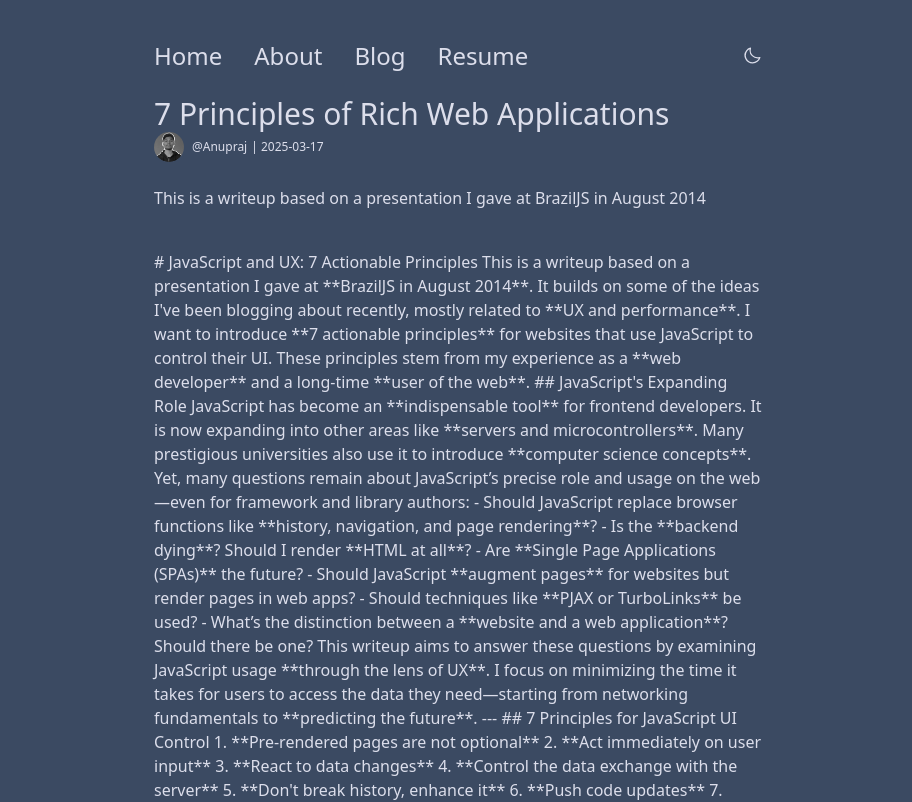
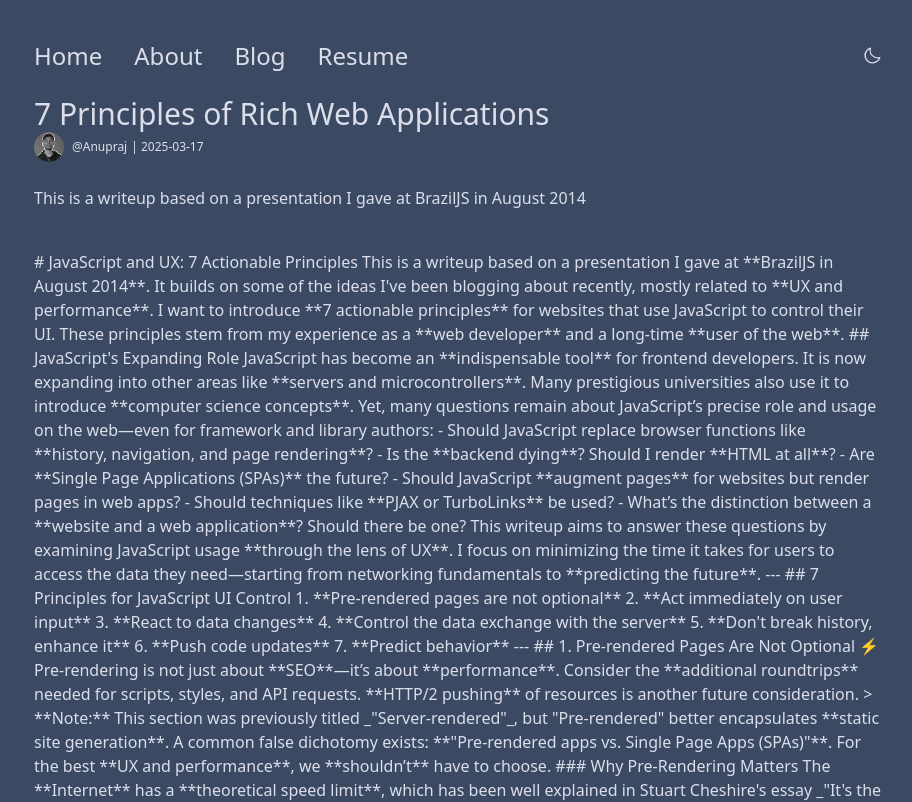
Before and after one commit to anuprajvarma/portfolio, a Next.js app: page /blog/7-Principles-of-Rich-Web-Applications in a window 1280 px wide. Shown: the top 802 px of the page, without its empty margins (182-1094 px from the left). Built offline with nearby package versions, Linux system fonts and the light colour scheme.

Commit message:
style: change width of app

```diff
--- a/app/about/page.tsx
+++ b/app/about/page.tsx
@@ -4,7 +4,7 @@ import ProjectCard from "@/components/ProjectCard";
 export default function About() {
   return (
     <div className="w-full">
-      <div className="sm:w-[40rem] w-full m-auto">
+      <div className="sm:w-[55rem] w-full m-auto">
         <div className="m-auto p-4 py-6 flex flex-col text-sm gap-2 sm:text-start text-center">
           <p className="text-3xl font-medium text-start">About</p>
           <div className="flex sm:flex-row flex-col-reverse justify-between gap-2 w-full">
--- a/app/blog/[slug]/page.tsx
+++ b/app/blog/[slug]/page.tsx
@@ -21,7 +21,7 @@ export default async function Blog({ params }: BlogPageProps) {
 
   return (
     <div className="w-full">
-      <div className="sm:w-[40rem] w-full m-auto p-4 flex flex-col gap-6">
+      <div className="sm:w-[55rem] w-full m-auto p-4 flex flex-col gap-6">
         <div className="flex flex-col">
           <h1 className="text-3xl font-medium">{frontmatter.title}</h1>
           <div className="flex gap-1 items-center text-xs">
--- a/app/blog/page.tsx
+++ b/app/blog/page.tsx
@@ -4,7 +4,7 @@ import { PostLength } from "@/components/posts";
 export default async function Blogs() {
   return (
     <div className="w-full">
-      <div className="sm:w-[40rem] w-full m-auto flex flex-col gap-4 p-4 py-6">
+      <div className="sm:w-[55rem] w-full m-auto flex flex-col gap-4 p-4 py-6">
         <PostLength />
         <div className="flex flex-col w-full cursor-pointer">
           <Posts />
--- a/app/page.tsx
+++ b/app/page.tsx
@@ -7,7 +7,7 @@ import { Posts } from "@/components/posts";
 export default async function Page() {
   return (
     <div className="w-full">
-      <div className="sm:w-[40rem] w-full m-auto">
+      <div className="sm:w-[55rem] w-full m-auto">
         <div className="p-4 py-6 w-full flex flex-col gap-8">
           <div className="flex sm:flex-row flex-col-reverse  gap-1 sm:justify-between justify-center items-center w-full">
             <div className="flex flex-col gap-3">
--- a/app/resume/page.tsx
+++ b/app/resume/page.tsx
@@ -3,7 +3,7 @@ import React from "react";
 const Resume = () => {
   return (
     <div className="w-full">
-      <div className="sm:w-[40rem] w-full m-auto flex flex-col gap-2 pt-10">
+      <div className="sm:w-[55rem] w-full m-auto flex flex-col gap-2 pt-10">
         <div className="w-full flex justify-center">
           <a
             href="/resume.pdf"
--- a/components/Header.tsx
+++ b/components/Header.tsx
@@ -9,7 +9,7 @@ const Header = () => {
   console.log(pathname);
   return (
     <header className="w-full">
-      <div className="sm:w-[40rem] w-full m-auto flex justify-between items-center px-2">
+      <div className="sm:w-[55rem] w-full m-auto flex justify-between items-center px-2">
         <nav className={`cursor-pointer w-full flex`}>
           <ul className="flex text-2xl w-full justify-between sm:justify-start flex-row gap-4">
             <li
```
